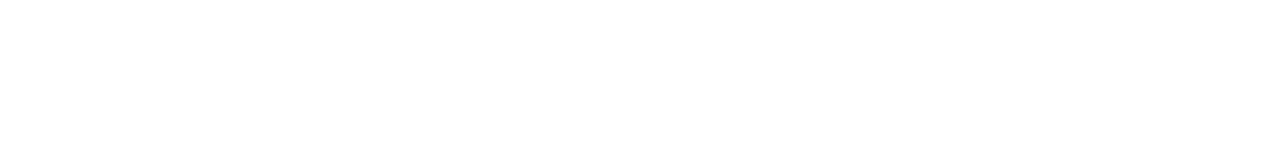
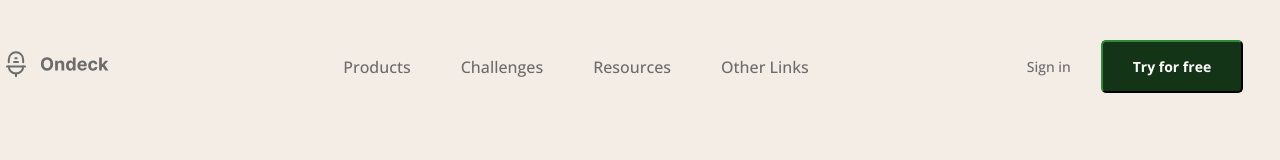
Before and after one commit to Sprada-rus/CodeWell_JS30_Navbar, a plain HTML site: page index.html in a window 1280 px wide. Drawn offline with nearby package versions, Linux system fonts and the light colour scheme.

Commit message:
create header and upd style

```diff
--- a/index.html
+++ b/index.html
@@ -1,12 +1,33 @@
 <!DOCTYPE html>
 <html lang="en">
 <head>
-  <meta charset="UTF-8">
-  <meta http-equiv="X-UA-Compatible" content="IE=edge">
-  <meta name="viewport" content="width=device-width, initial-scale=1.0">
-  <title>Onedeck</title>
+    <meta charset="UTF-8">
+    <meta http-equiv="X-UA-Compatible" content="IE=edge">
+    <meta name="viewport" content="width=device-width, initial-scale=1.0">
+    <link rel="stylesheet" href="main.css">
+    <title>Onedeck</title>
 </head>
 <body>
+    <header>
+        <div class="logo">
+            <img src="src/Logo.svg" alt="Onedeck">
+        </div>
+            <div class="nav-bar">
+            <div class="nav-item">Products</div>
+            <div class="nav-item">Challenges</div>
+            <div class="nav-item">Resources</div>
+            <div class="nav-item">Other Links</div>
+        </div>
+        <div class="btn-sign-try">
+            <button id="sign">Sign in</button>
+            <button id="try">Try for free</button>
+        </div>
+    </header>
+    <div class="content-body">
 
+    </div>
+    <footer>
+
+    </footer>
 </body>
 </html>
--- a/main.css
+++ b/main.css
@@ -1,3 +1,90 @@
+@import url('https://fonts.googleapis.com/css2?family=Open+Sans:ital,wght@0,300;0,400;0,500;0,600;0,700;0,800;1,300;1,400&display=swap');
+
 *{
   box-sizing: border-box;
+  font-family: 'Open Sans', sans-serif;
 }
+
+body{
+  margin: 0;
+  background-color: rgb(243, 237, 229);
+}
+
+header, .content-body, footer{
+  max-width: 1280px;
+  margin: 0 auto;
+}
+
+header{
+  display: flex;
+  flex-direction: row;
+  justify-content: space-around;
+  align-items: center;
+  margin-top: 40px;
+  margin-bottom: 40px;
+}
+
+.logo{
+  width: 15%;
+}
+
+header .nav-bar{
+  display: flex;
+  flex-direction: row;
+  justify-content: center;
+  width: 60%;
+  color: rgb(108, 108, 108);
+  font-weight: 500;
+  cursor: default;
+}
+
+header .nav-bar div:not(:last-child){
+  margin-right: 50px;
+}
+
+.btn-sign-try{
+  width: 25%;
+  display: flex;
+  justify-content: center;
+}
+
+.btn-sign-try button{
+  padding: 15px 30px;
+}
+
+.btn-sign-try #try{
+  font-weight: 700;
+  font-size: 14px;
+  color: #fff;
+  background: rgb(19, 52, 22);
+  border-radius: 5px;
+  border-color: rgb(19, 52, 22);
+  transition: background ease-in .3s, box-shadow ease-out .2s;
+}
+
+.btn-sign-try #try:hover{
+  box-shadow: inset 1em 1em .5em 5em rgba(14, 39, 16, 0.548);
+}
+
+.btn-sign-try #try:active{
+  box-shadow: inset 0em 0em 1em .5em rgba(26, 71, 30, 0.822);
+}
+
+.btn-sign-try #sign{
+  font-weight: 500;
+  font-size: 14px;
+  color: rgb(108, 108, 108);
+  background-color: inherit;
+  border-radius: 5px;
+  border: none;
+  transition: all ease-in .3s;
+}
+
+.btn-sign-try #sign:hover{
+  color:rgb(255, 255, 255);
+}
+
+.btn-sign-try #sign:active{
+  background-color: rgb(212, 212, 212);
+  color: rgb(255, 255, 255);
+}
```
